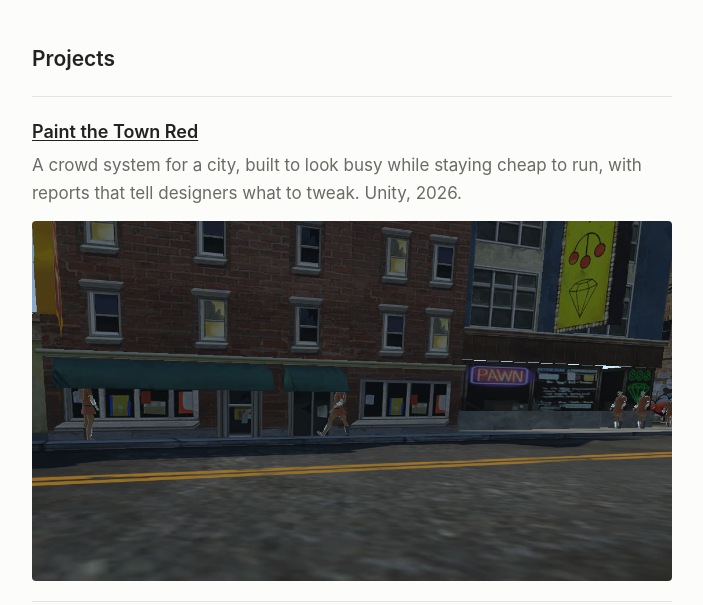
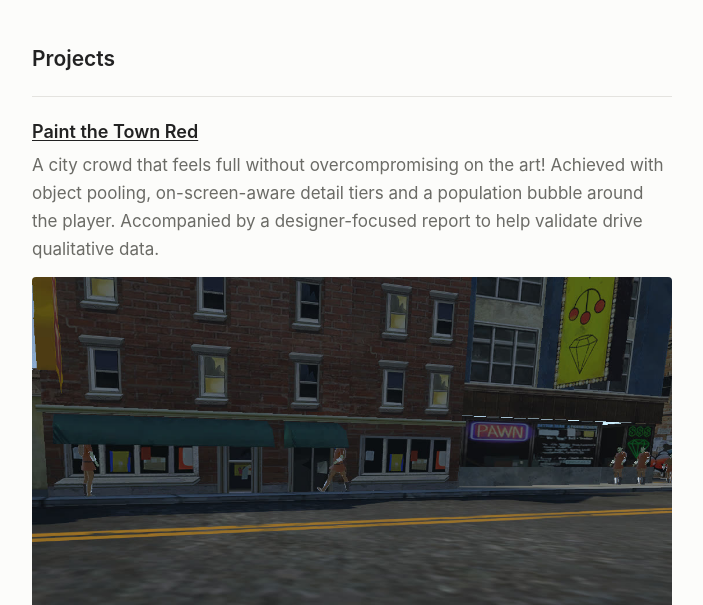
Before and after one commit to nkahlok/nkahlok.github.io, a plain HTML site: page index.html in a window 1280 px wide. Shown: the part 195-800 px from the top of the page, without its empty margins (288-991 px from the left). Drawn offline with Linux system fonts and the light colour scheme.

Commit message:
Keep the project summary and description edited on GitHub
Co-Authored-By: Claude Opus 5.5 <noreply@anthropic.com>

```diff
--- a/index.html
+++ b/index.html
@@ -24,7 +24,7 @@
     <ul class="projects">
       <li>
         <a class="title" href="projects/paint-the-town-red.html">Paint the Town Red</a>
-        <p>A crowd system for a city, built to look busy while staying cheap to run, with reports that tell designers what to tweak. Unity, 2026.</p>
+        <p>A city crowd that feels full without overcompromising on the art! Achieved with object pooling, on-screen-aware detail tiers and a population bubble around the player. Accompanied by a designer-focused report to help validate drive qualitative data.</p>
         <a href="projects/paint-the-town-red.html"><img src="assets/img/cover.jpg" alt="A city street in the crowd demo, with NPCs walking past the shops"></a>
       </li>
     </ul>
```
Also changed, not shown: projects/paint-the-town-red.html (+1 -1 lines).
